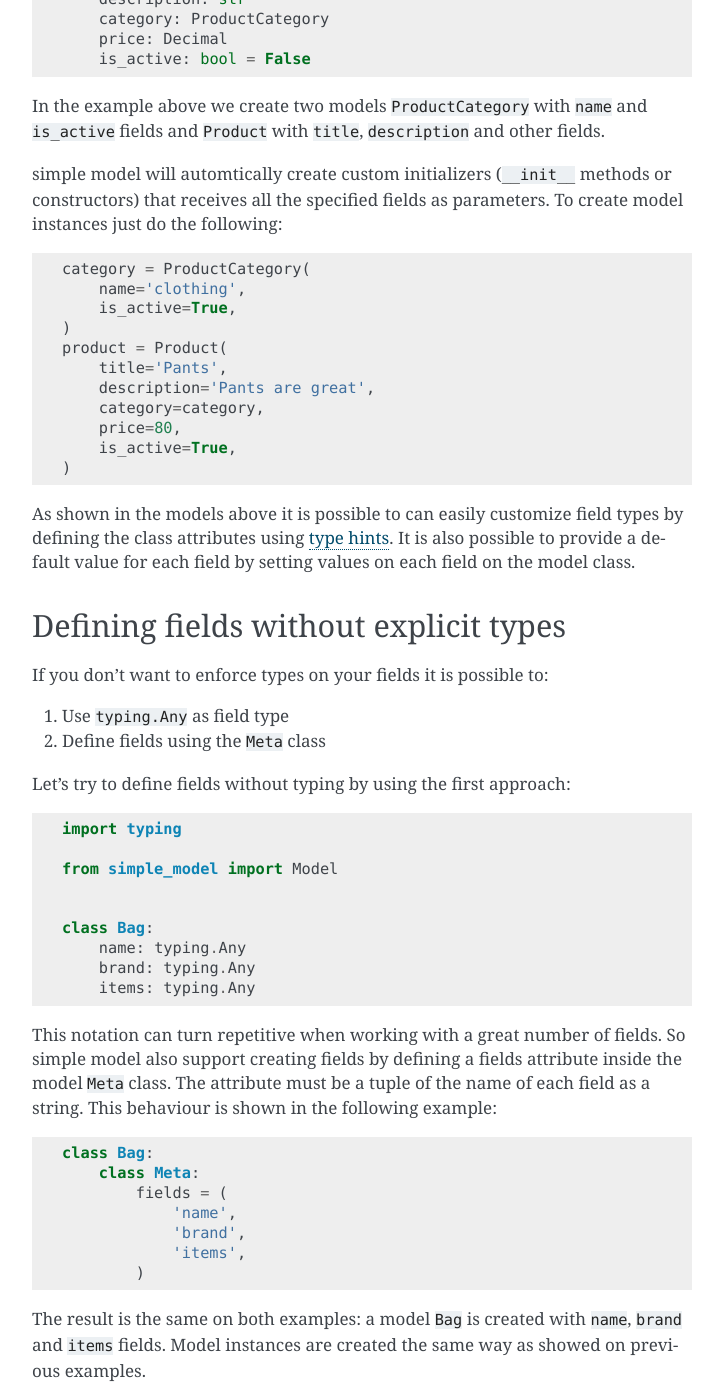
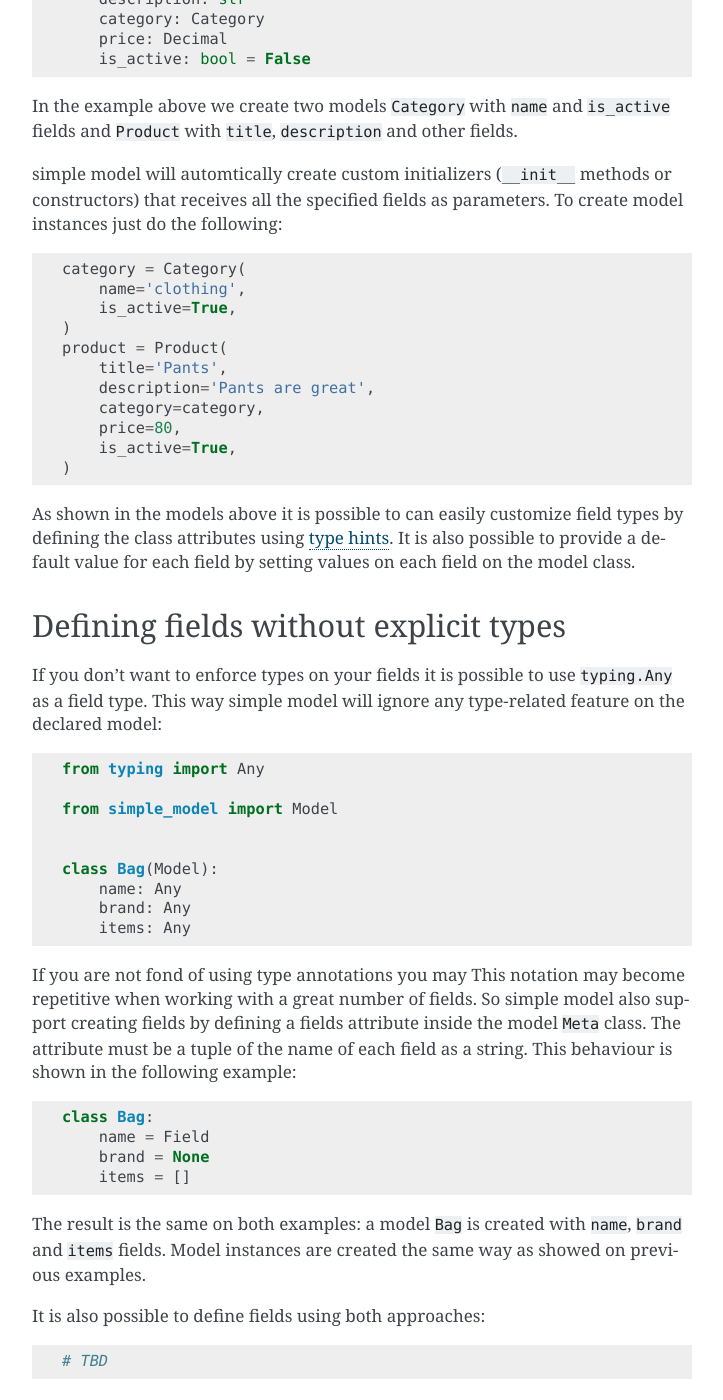
Before and after one commit to lamenezes/simple-model, a Sphinx documentation site: the page built from docs/source/more.rst, in a window 1280 px wide and 1400 px high, scrolled down 503 px. Shown: the whole window, without its empty margins (388-1111 px from the left). Built offline with Sphinx 7.4.7, drawn with Linux system fonts in a browser that asks for light colours; formulas are drawn with MathJax 3; some of the changed text lies outside the part shown.

Commit message:
Fix doc index example to remove clean method (removed on 2.0)

```diff
--- a/docs/source/more.rst
+++ b/docs/source/more.rst
@@ -5,14 +5,14 @@
 Data is represented by model classes and its fields. The easiest way to
 define fields using simple model is by using `type hints`_ syntax:
 
-.. code:: python
+.. code-block:: python
 
     from decimal import Decimal
 
     from simple_model import Model
 
 
-    class ProductCategory(Model):
+    class Category(Model):
         name: str
         is_active: bool = False
 
@@ -20,12 +20,12 @@
     class Product(Model):
         title: str
         description: str
-        category: ProductCategory
+        category: Category
         price: Decimal
         is_active: bool = False
 
 
-In the example above we create two models ``ProductCategory`` with ``name``
+In the example above we create two models ``Category`` with ``name``
 and ``is_active`` fields and ``Product`` with ``title``, ``description`` and
 other fields.
 
@@ -34,9 +34,9 @@
 To create model instances just do the following:
 
 
-.. code:: python
+.. code-block:: python
 
-    category = ProductCategory(
+    category = Category(
         name='clothing',
         is_active=True,
     )
@@ -58,40 +58,35 @@
 Defining fields without explicit types
 ~~~~~~~~~~~~~~~~~~~~~~~~~~~~~~~~~~~~~~
 
-If you don't want to enforce types on your fields it is possible to:
+If you don't want to enforce types on your fields it is possible to use
+``typing.Any`` as  a field type. This way simple model will ignore any type-related
+feature on the declared model:
 
-1. Use ``typing.Any`` as field type
-2. Define fields using the ``Meta`` class
+.. code-block:: python
 
-Let's try to define fields without typing by using the first approach:
-
-.. code:: python
-
-    import typing
+    from typing import Any
 
     from simple_model import Model
 
 
-    class Bag:
-        name: typing.Any
-        brand: typing.Any
-        items: typing.Any
+    class Bag(Model):
+        name: Any
+        brand: Any
+        items: Any
 
 
-This notation can turn repetitive when working with a great number of fields.
+If you are not fond of using type annotations you may
+This notation may become repetitive when working with a great number of fields.
 So simple model also support creating fields by defining a fields attribute
 inside the model ``Meta`` class. The attribute must be a tuple of the name
 of each field as a string. This behaviour is shown in the following example:
 
-.. code:: python
+.. code-block:: python
 
     class Bag:
-        class Meta:
-            fields = (
-                'name',
-                'brand',
-                'items',
-            )
+        name = Field
+        brand = None
+        items = []
 
 
 The result is the same on both examples: a model ``Bag`` is created with
@@ -100,19 +95,13 @@
 
 It is also possible to define fields using both approaches:
 
-.. code:: python
+.. code-block:: python
 
     # TBD
 
 
 Validating data on your model
 =============================
-
-TBD
-
-
-Cleaning values on your fields
-==============================
 
 TBD
 
```
Also changed, not shown: docs/source/index.rst (+17 -13 lines).
